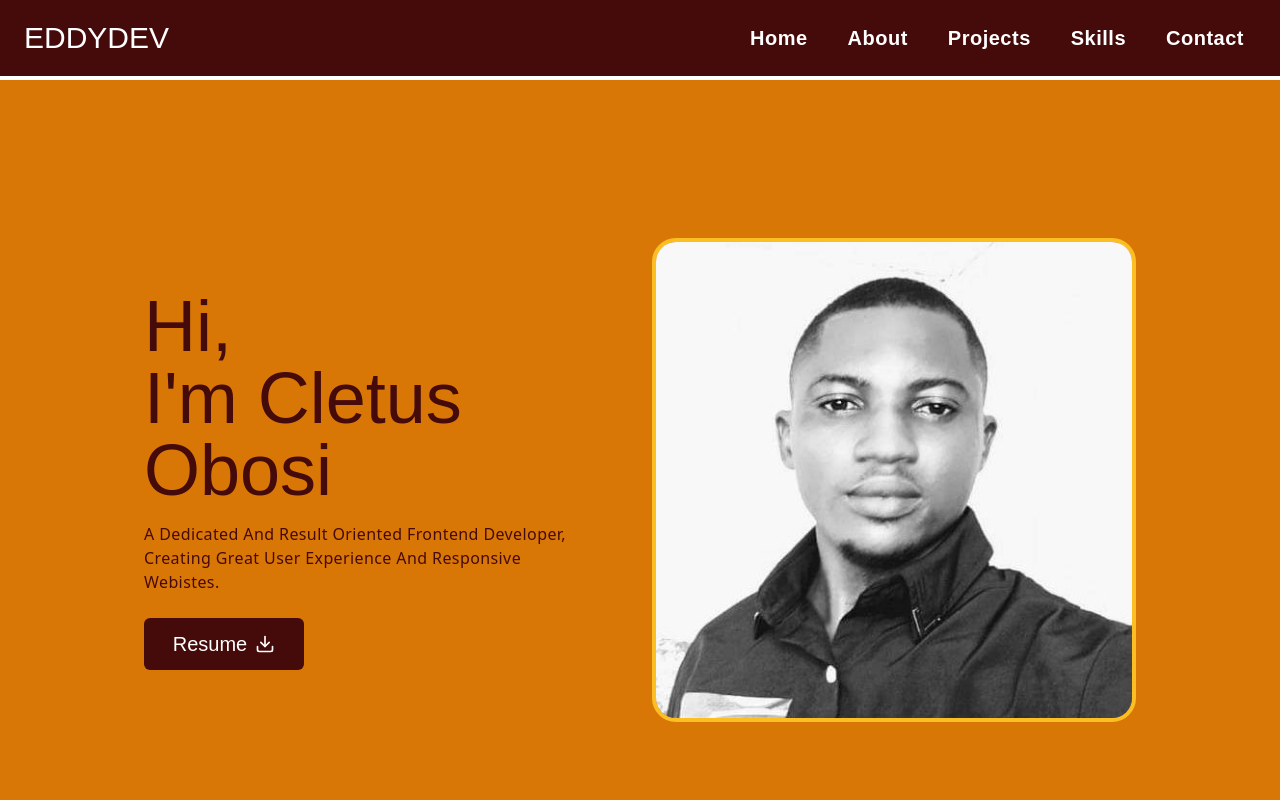
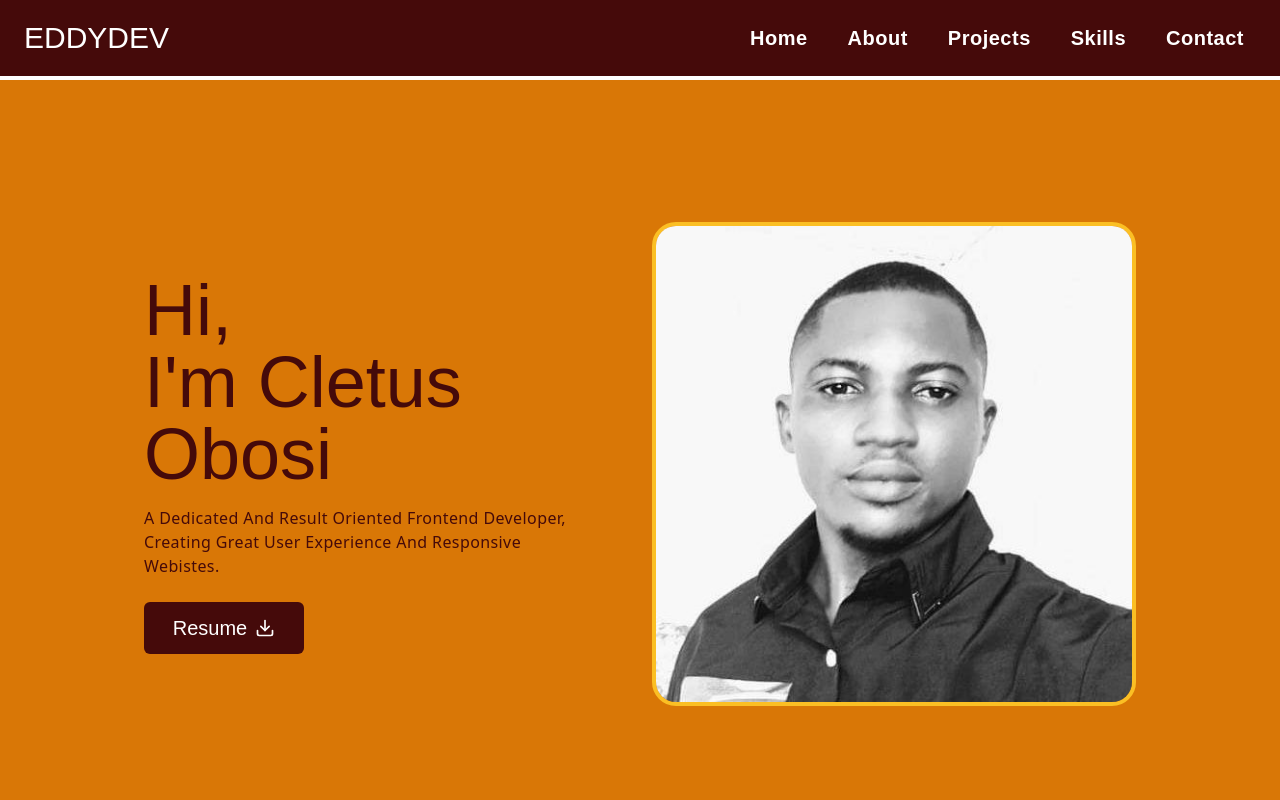
Before and after one commit to EDDYDEV5/portfolio-app, a React (Vite) app: page / in a window 1280 px wide. Shown: the top 800 px of the page. Built offline with nearby package versions, Linux system fonts and the light colour scheme; a web font is replaced by a local one.

Commit message:
my portfolio app

```diff
--- a/src/components/Home.jsx
+++ b/src/components/Home.jsx
@@ -14,7 +14,7 @@ const Home = () => {
 
   return (
     <>
-      <div name="home" className="h-fit w-full bg-amber-600 pt-20">
+      <div name="home" className="h-fit w-full bg-amber-600 pt-16">
         <div className="max-w-screen-lg mx-auto flex flex-col items-center justify-center h-screen px-4 md:flex-row">
           <div className=" flex flex-col justify-center h-full ">
             <h2 className=" text-4xl md:text-7xl font-tektur text-red-950 capitalize">
```
